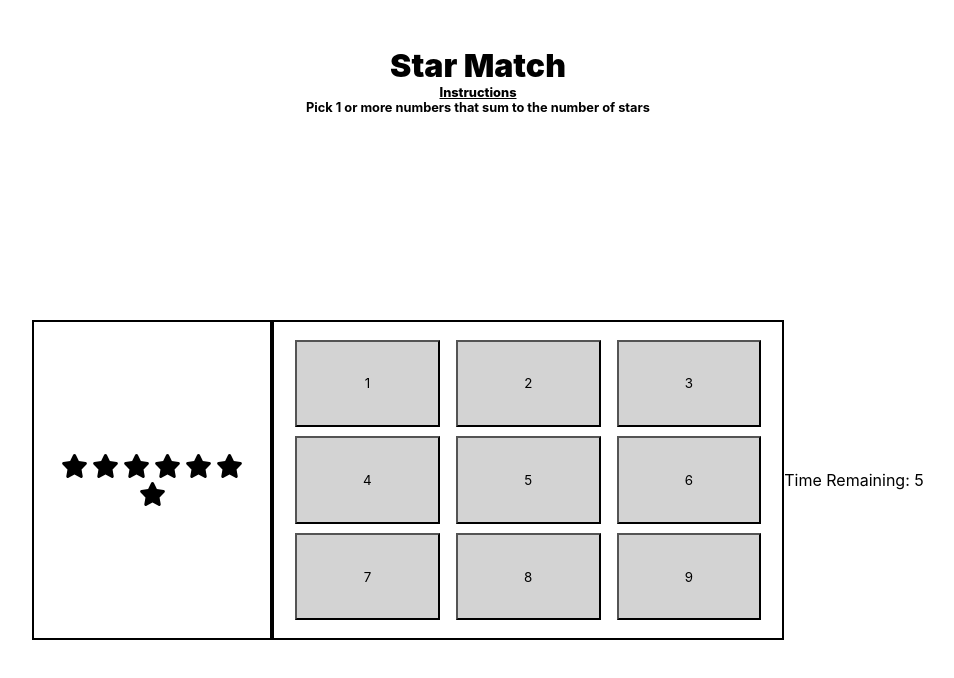
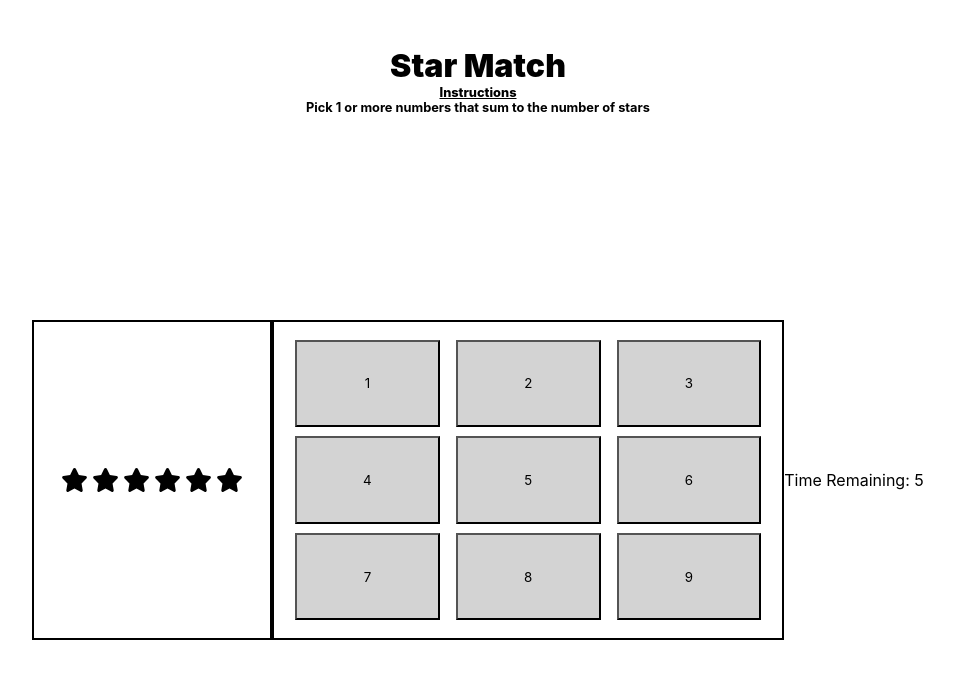
Before and after one commit to clairey259/React_star-match-game, a React (Create React App) app: page / in a window 1280 px wide. Shown: the top 678 px of the page, without its empty margins (162-1116 px from the left). Built offline with nearby package versions, Linux system fonts and the light colour scheme.

Commit message:
now unable to render 0 stars

```diff
--- a/src/Components/Main/Main.jsx
+++ b/src/Components/Main/Main.jsx
@@ -7,10 +7,9 @@ import Timer from "../Timer/Timer";
 import Styles from "./Main.module.scss";
 
 const Main = (props) => {
-  console.log(range(1, 9))
   const [availableNumbers, setAvailableNumbers] = useState(range(1, 9));
   const [candidateNumbers, setCandidateNumbers] = useState([]);
-  const [numberOfStars, setStars] = useState(getRandomInt(10));
+  const [numberOfStars, setStars] = useState(getRandomInt(9));
   const [secondsLeft, setSecondsLeft] = useState(10);
 
   useEffect(() => {
```
